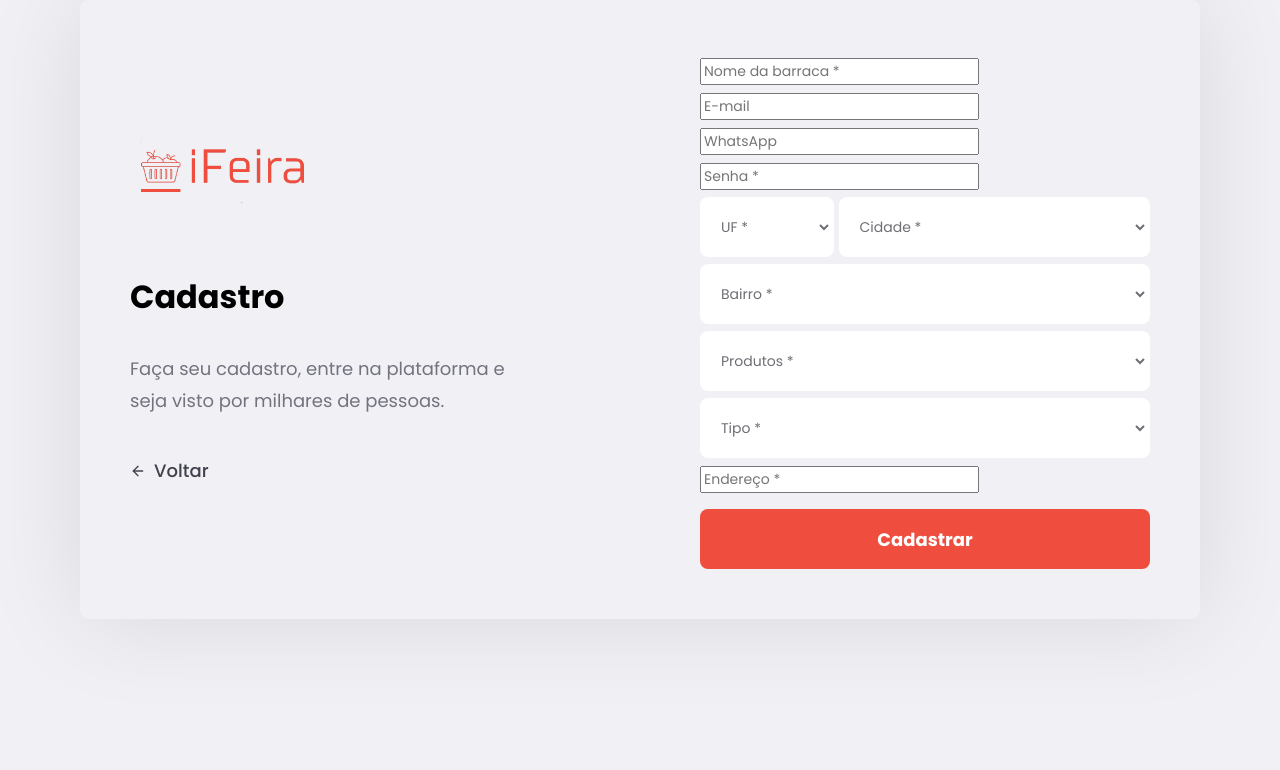
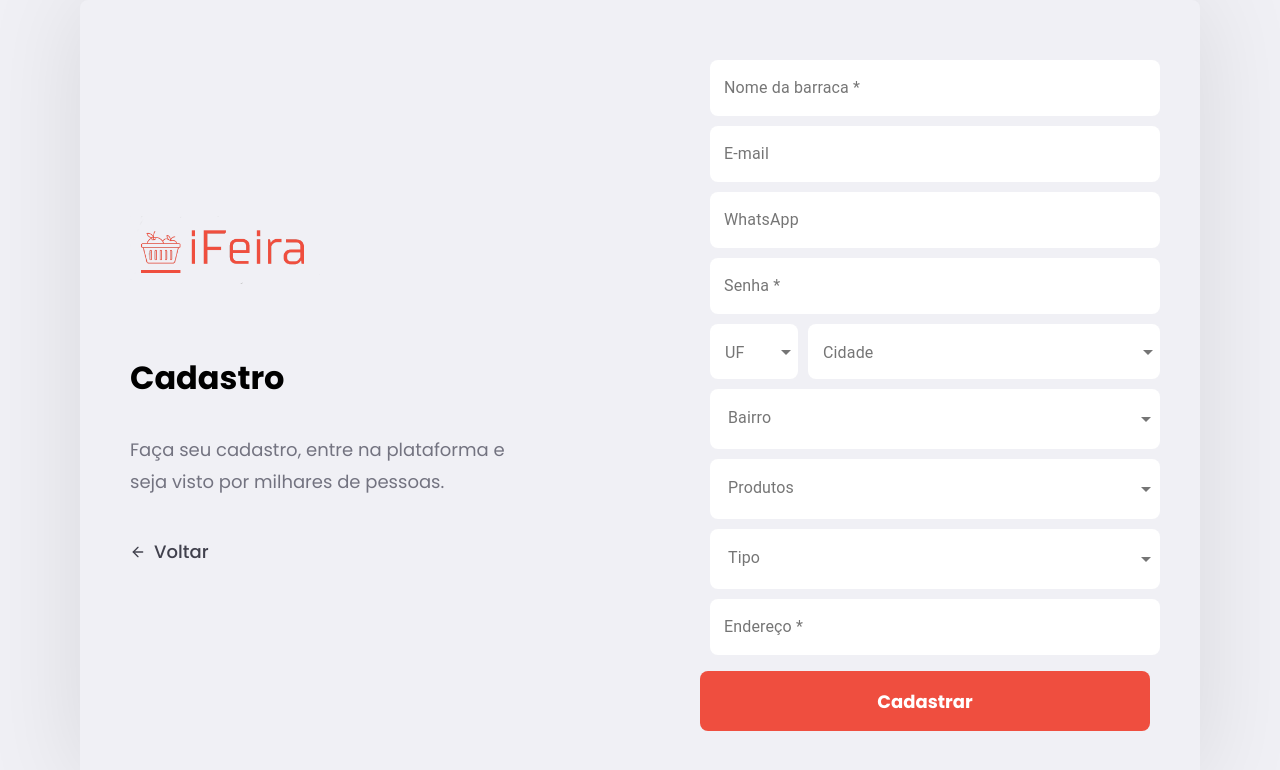
Before and after one commit to LucasHenriqueOliveira/ifeira, a React (Create React App) app: page /register in a window 1280 px wide. Shown: the top 770 px of the page. Built offline with nearby package versions, Linux system fonts and the light colour scheme; the HTML template or start-up script is replaced by a standard one.

Commit message:
change layout register page

```diff
--- a/src/pages/Register/index.js
+++ b/src/pages/Register/index.js
@@ -1,25 +1,177 @@
 import React, { useState } from 'react';
 import { Link, useHistory } from 'react-router-dom';
 import { FiArrowLeft } from 'react-icons/fi';
-
+import { makeStyles, useTheme } from '@material-ui/core/styles';
+import Input from '@material-ui/core/Input';
+import InputLabel from '@material-ui/core/InputLabel';
+import MenuItem from '@material-ui/core/MenuItem';
+import FormControl from '@material-ui/core/FormControl';
+import Select from '@material-ui/core/Select';
+import TextField from '@material-ui/core/TextField';
 import api from '../../services/api';
 import './styles.css';
 
 import logoImg from '../../assets/logo.png';
 
-export default function NewIncident() {
+const useStyles = makeStyles((theme) => ({
+   root: {
+      '& .MuiOutlinedInput-root': {
+         '& fieldset': {
+           border: 'none'
+         }
+      }
+   },
+   selectUF: {
+      '& .MuiSelect-select': {
+         backgroundColor: '#fff',
+         paddingRight: 10,
+         marginLeft: 20,
+         marginTop: 5
+      },
+      '& .MuiFormLabel-root': {
+         marginLeft: 25,
+      },
+      width: '20%',
+   },
+   selectCity: {
+      '& .MuiSelect-select': {
+         backgroundColor: '#fff',
+         paddingRight: 10,
+         marginLeft: 20,
+         marginTop: 5
+      },
+      '& .MuiFormLabel-root': {
+         marginLeft: 35,
+      },
+      width: '80%',
+      marginRight: 10
+   },
+   selectNeighborhood: {
+      '& .MuiSelect-select': {
+         backgroundColor: '#fff',
+         paddingRight: 10,
+         marginLeft: 20,
+         marginTop: 5
+      },
+      '& .MuiFormLabel-root': {
+         marginTop: 7,
+         zIndex: 1,
+         marginLeft: 28,
+      },
+      width: '100%',
+      marginRight: 10
+   },
+   selectProducts: {
+      '& .MuiSelect-select': {
+         backgroundColor: '#fff',
+         paddingRight: 10,
+         marginLeft: 20,
+         marginTop: 5
+      },
+      '& .MuiFormLabel-root': {
+         marginTop: 7,
+         zIndex: 1,
+         marginLeft: 28,
+      },
+      width: '100%',
+      marginRight: 10
+   },
+   selectType: {
+      '& .MuiSelect-select': {
+         backgroundColor: '#fff',
+         paddingRight: 10,
+         marginLeft: 20,
+         marginTop: 5
+      },
+      '& .MuiFormLabel-root': {
+         marginTop: 7,
+         zIndex: 1,
+         marginLeft: 28,
+      },
+      width: '100%',
+      marginRight: 10
+   },
+}));
+
+const ITEM_HEIGHT = 48;
+const ITEM_PADDING_TOP = 8;
+const MenuProps = {
+   PaperProps: {
+      style: {
+         maxHeight: ITEM_HEIGHT * 4.5 + ITEM_PADDING_TOP,
+         width: 250,
+      },
+   },
+};
+
+function getStyles(name, personName, theme) {
+   return {
+     fontWeight:
+       personName.indexOf(name) === -1
+         ? theme.typography.fontWeightRegular
+         : theme.typography.fontWeightMedium,
+   };
+ }
+
+export default function Register() {
    const [name, setName] = useState('');
    const [email, setEmail] = useState('');
    const [whatsapp, setWhatsapp] = useState('');
    const [password, setPassword] = useState('');
    const [city, setCity] = useState('');
    const [uf, setUf] = useState('');
-   const [neighborhood, setNeighborhood] = useState('');
-   const [products, setProducts] = useState('');
-   const [type, setType] = useState('');
+   const [neighborhood, setNeighborhood] = useState([]);
+   const [product, setProduct] = useState([]);
+   const [type, setType] = useState([]);
    const [address, setAddress] = useState('');
 
    const history = useHistory();
+
+   const states = [
+      'MG',
+      'RJ',
+      'SP',
+   ];
+
+   const cities = ['Rio de Janeiro'];
+
+   const neighborhoods = [
+      'Oliver Hansen',
+      'Van Henry',
+      'April Tucker',
+      'Ralph Hubbard',
+      'Omar Alexander',
+      'Carlos Abbott',
+      'Miriam Wagner',
+      'Bradley Wilkerson',
+      'Virginia Andrews',
+      'Kelly Snyder',
+   ];
+
+   const products = [
+      'Hortifruti',
+   ];
+
+   const types = [
+      'Orgânicos',
+      'Não Orgânicos'
+   ];
+
+   const classes = useStyles();
+   const theme = useTheme();
+
+   /*
+   const handleChangeMultiple = (event) => {
+      const { options } = event.target;
+      const value = [];
+      for (let i = 0, l = options.length; i < l; i += 1) {
+         if (options[i].selected) {
+         value.push(options[i].value);
+         }
+      }
+      setPersonName(value);
+   };
+   */
 
    async function handleRegister(event) {
       event.preventDefault();
@@ -32,7 +184,7 @@ export default function NewIncident() {
          city,
          uf,
          neighborhood,
-         products,
+         product,
          type,
          address
       };
@@ -51,7 +203,7 @@ export default function NewIncident() {
       <div className="register-container">
          <div className="content">
             <section>
-               <img src={logoImg} alt="Be The Hero"/>
+               <img src={logoImg} alt="Register"/>
 
                <h1>Cadastro</h1>
                <p>Faça seu cadastro, entre na plataforma e seja visto por milhares de pessoas.</p>
@@ -62,65 +214,136 @@ export default function NewIncident() {
                </Link>
             </section>
 
-            <form onSubmit={handleRegister}>
-               <input
-                  placeholder="Nome da barraca *"
+            <form className={classes.root} onSubmit={handleRegister}>
+               <TextField
+                  className="name"
+                  label="Nome da barraca *"
+                  variant="outlined"
                   value={name}
                   onChange={e => setName(e.target.value)}
                />
-               <input type="email"
-                  placeholder="E-mail"
+               <TextField
+                  type="email"
+                  className="name"
+                  label="E-mail"
+                  variant="outlined"
                   value={email}
                   onChange={e => setEmail(e.target.value)}
                />
-               <input
-                  placeholder="WhatsApp"
+               <TextField
+                  className="whatsapp"
+                  label="WhatsApp"
+                  variant="outlined"
                   value={whatsapp}
                   onChange={e => setWhatsapp(e.target.value)}
                />
-               <input
-                  placeholder="Senha *"
+               <TextField
+                  className="password"
+                  label="Senha *"
                   type="password"
+                  variant="outlined"
                   value={password}
                   onChange={e => setPassword(e.target.value)}
                />
                <div className="input-group">
-                  <select
+                  <FormControl className={classes.selectUF}>
+                     <InputLabel id="labelUF">UF</InputLabel>
+                     <Select
                         className="uf"
+                        labelId="labelUF"
                         value={uf}
-                     onChange={e => setUf(e.target.value)}>
-                        <option value="" disabled defaultValue>UF *</option>
-                        <option value="MG">MG</option>
-                        <option value="RJ">RJ</option>
-                        <option value="SP">SP</option>
-                  </select>
-                  <select
+                        onChange={e => setUf(e.target.value)}
+                        input={<Input />}
+                        MenuProps={MenuProps}
+                        disableUnderline={true}
+                     >
+                        {states.map((state) => (
+                           <MenuItem key={state} value={state} style={getStyles(state, uf, theme)}>
+                           {state}
+                           </MenuItem>
+                        ))}
+                     </Select>
+                  </FormControl>
+                  <FormControl className={classes.selectCity}>
+                     <InputLabel id="labelCity">Cidade</InputLabel>
+                     <Select
                         className="city"
+                        labelId="labelCity"
                         value={city}
-                     onChange={e => setCity(e.target.value)}>
-                        <option value="" disabled defaultValue>Cidade *</option>
-                  </select>
+                        onChange={e => setCity(e.target.value)}
+                        input={<Input />}
+                        MenuProps={MenuProps}
+                        disableUnderline={true}
+                     >
+                        {cities.map((city) => (
+                           <MenuItem key={city} value={city} style={getStyles(city, uf, theme)}>
+                           {city}
+                           </MenuItem>
+                        ))}
+                     </Select>
+                  </FormControl>
                </div>
-               <select
+               <FormControl className={classes.selectNeighborhood}>
+                  <InputLabel id="labelNeighborhood">Bairro</InputLabel>
+                  <Select
                      className="neighborhood"
+                     labelId="labelNeighborhood"
+                     multiple
                      value={neighborhood}
-                  onChange={e => setNeighborhood(e.target.value)}>
-                     <option value="" disabled defaultValue>Bairro *</option>
-               </select>
-               <select
+                     onChange={e => setNeighborhood(e.target.value)}
+                     input={<Input />}
+                     MenuProps={MenuProps}
+                     disableUnderline={true}
+                  >
+                     {neighborhoods.map((neighborhood) => (
+                        <MenuItem key={neighborhood} value={neighborhood} style={getStyles(neighborhood, neighborhood, theme)}>
+                        {neighborhood}
+                        </MenuItem>
+                     ))}
+                  </Select>
+               </FormControl>
+               <FormControl className={classes.selectProducts}>
+                  <InputLabel id="labelProducts">Produtos</InputLabel>
+                  <Select
                      className="products"
-                  value={products}
-                  onChange={e => setProducts(e.target.value)}>
-                     <option value="" disabled defaultValue>Produtos *</option>
-               </select>
-               <select
+                     labelId="labelProducts"
+                     multiple
+                     value={product}
+                     onChange={e => setProduct(e.target.value)}
+                     input={<Input />}
+                     MenuProps={MenuProps}
+                     disableUnderline={true}
+                  >
+                     {products.map((product) => (
+                        <MenuItem key={product} value={product} style={getStyles(product, product, theme)}>
+                        {product}
+                        </MenuItem>
+                     ))}
+                  </Select>
+               </FormControl>
+               <FormControl className={classes.selectType}>
+                  <InputLabel id="labelType">Tipo</InputLabel>
+                  <Select
                      className="type"
+                     labelId="labelType"
+                     multiple
                      value={type}
-                  onChange={e => setType(e.target.value)}>
-                     <option value="" disabled defaultValue>Tipo *</option>
-               </select>
-               <input
-                  placeholder="Endereço *"
+                     onChange={e => setType(e.target.value)}
+                     input={<Input />}
+                     MenuProps={MenuProps}
+                     disableUnderline={true}
+                  >
+                     {types.map((type) => (
+                        <MenuItem key={type} value={type} style={getStyles(type, type, theme)}>
+                        {type}
+                        </MenuItem>
+                     ))}
+                  </Select>
+               </FormControl>
+               <TextField
+                  className="address"
+                  variant="outlined"
+                  label="Endereço *"
                   value={address}
                   onChange={e => setAddress(e.target.value)}
                />
--- a/src/pages/Register/styles.css
+++ b/src/pages/Register/styles.css
@@ -40,10 +40,6 @@
     max-width: 450px;
  }
 
- .register-container .content form input {
-    margin-top: 8px;
- }
-
  .register-container .content form .input-group {
     display: flex;
  }
@@ -56,8 +52,6 @@
    width: 50%;
  }
 
-.register-container .content form .input-group .uf,
-.register-container .content form .input-group .city,
 .register-container .content form .neighborhood,
 .register-container .content form .products,
 .register-container .content form .type {
@@ -71,13 +65,8 @@
    text-indent: 15px;
 }
 
-.register-container .content form .input-group .uf {
-   width: 30%;
-   margin-right: 5px;
-}
-
 .register-container .content form .input-group .city {
-   width: 70%;
+   width: 75%;
 }
 
 .register-container .content form .neighborhood,
@@ -85,3 +74,34 @@
 .register-container .content form .type {
    width: 100%;
 }
+
+.register-container .content form .name,
+.register-container .content form .email,
+.register-container .content form .whatsapp,
+.register-container .content form .password,
+.register-container .content form .address,
+.register-container .content form .neighborhood,
+.register-container .content form .products,
+.register-container .content form .type,
+.register-container .content form .input-group .uf,
+.register-container .content form .input-group .city {
+   width: 100%;
+   background-color: #fff;
+   border-radius: 8px;
+   margin: 10px;
+   margin-bottom: 0;
+}
+
+.register-container .content form .input-group .uf,
+.register-container .content form .input-group .city {
+   height: 55px;
+}
+
+.register-container .content form .input-group .city {
+   margin-left: 20px;
+}
+
+.register-container .content form .input-group label {
+   margin-top: 7px;
+   z-index: 1;
+}
```
Lines whose indentation alone changed are shown as unchanged.
